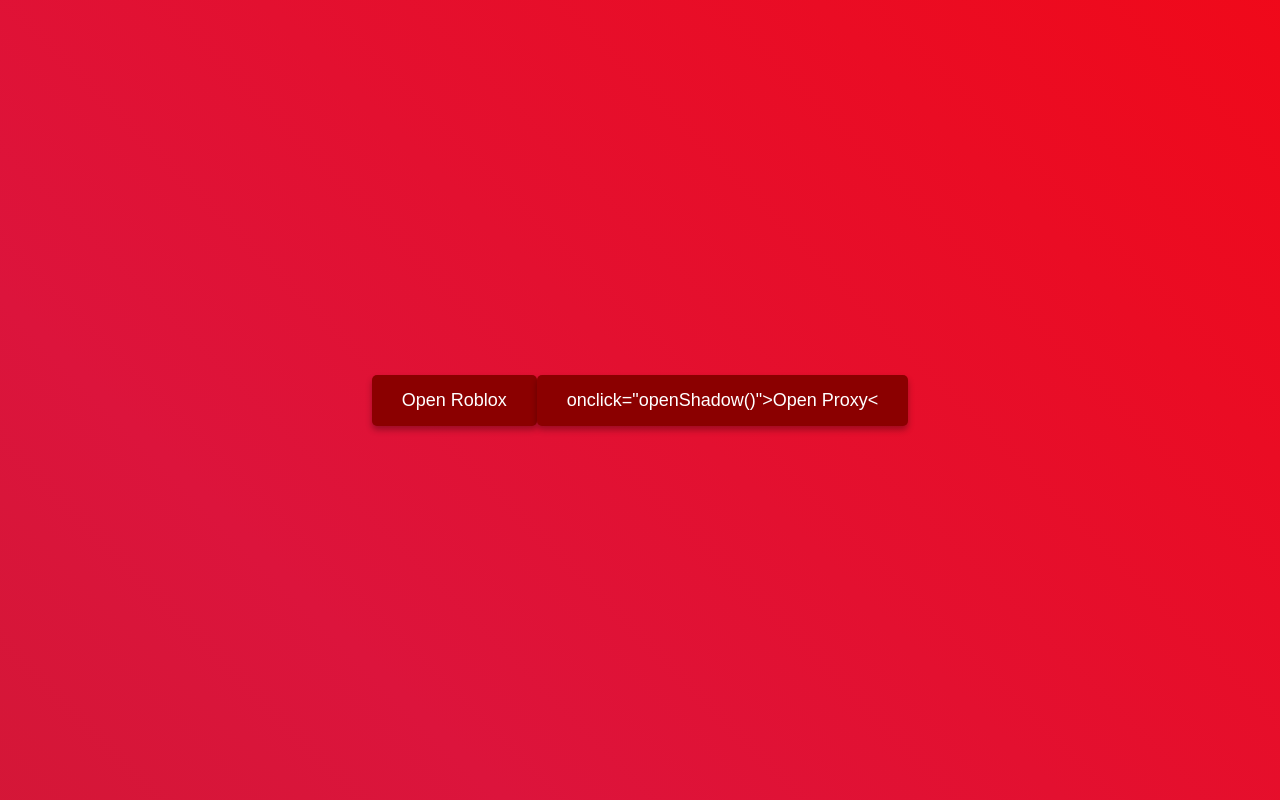
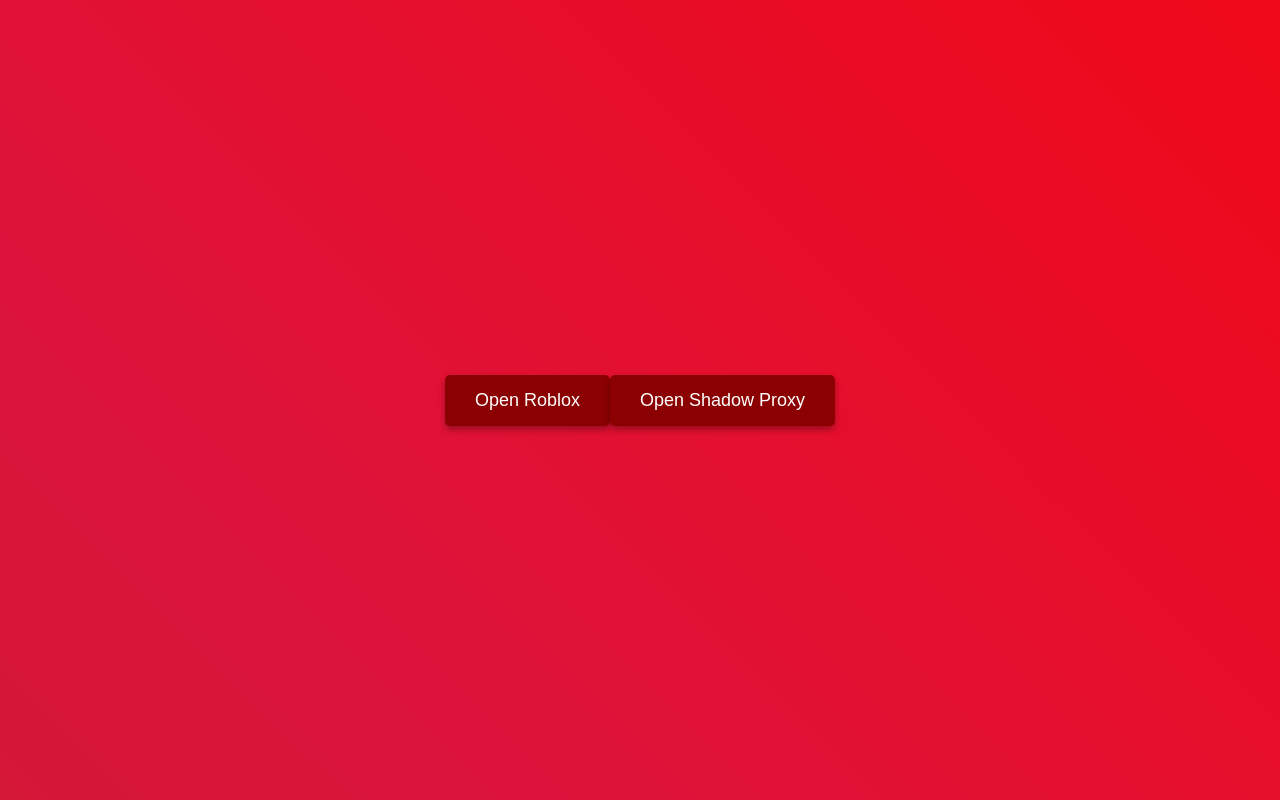
Before and after one commit to lolohio-create/now, a plain HTML site: page index.html in a window 1280 px wide. Drawn offline with Linux system fonts and the light colour scheme.

Commit message:
Update index.html

```diff
--- a/index.html
+++ b/index.html
@@ -54,7 +54,9 @@
 </head>
 <body>
     <button onclick="openRoblox()">Open Roblox</button>
-<button> onclick="openShadow()">Open Proxy< </button>
+
+
+<button onclick="openShadow()">Open Shadow Proxy</button>
     <script>
         function openRoblox() {
             // Replace 'roblox.html' with the correct path to your roblox.html file
```
